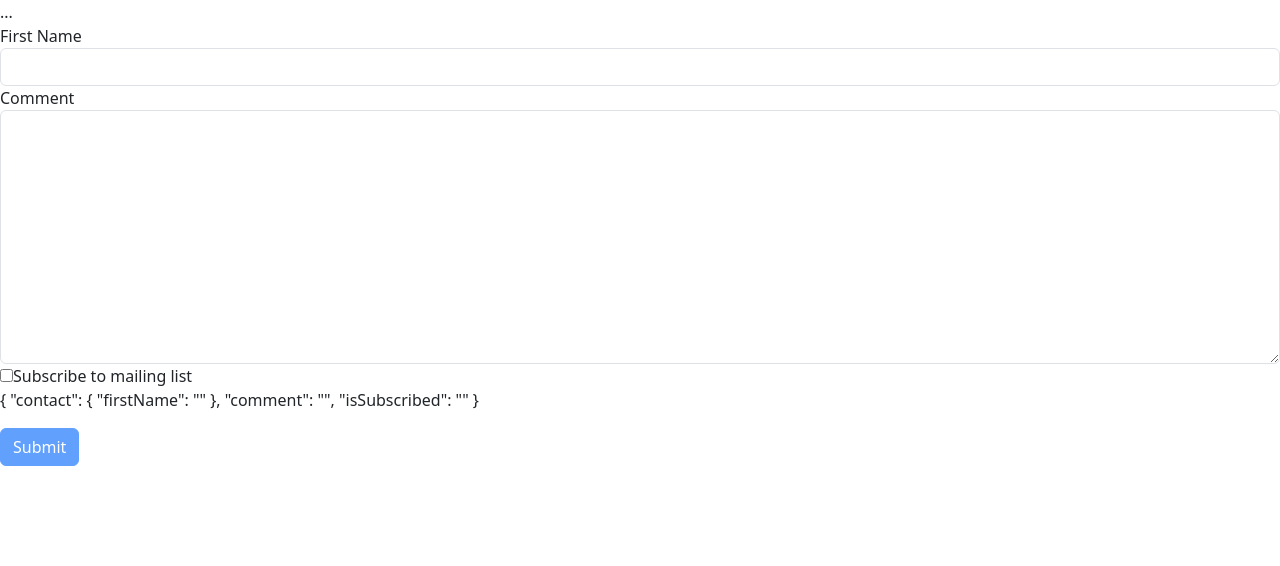
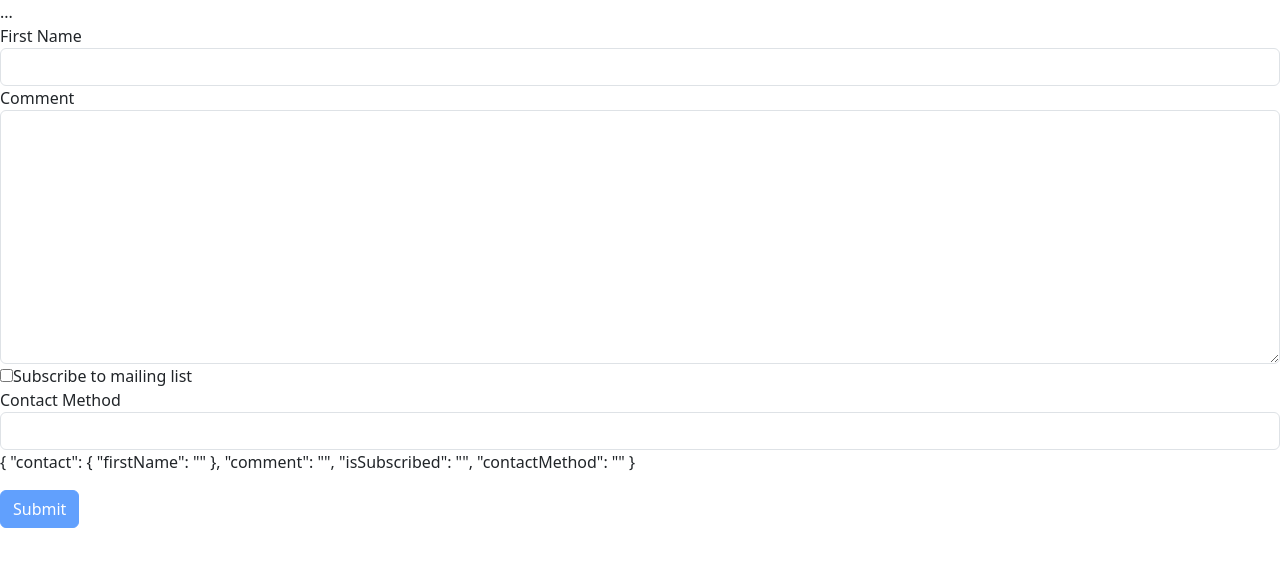
Before and after one commit to TaOleks/angWithMosh, an Angular app: page / in a window 1280 px wide. Shown: the top 566 px of the page. Built offline with nearby package versions, Linux system fonts and the light colour scheme.

Commit message:
Working with Drop-down List

```diff
--- a/src/app/contact-form/contact-form.component.html
+++ b/src/app/contact-form/contact-form.component.html
@@ -48,7 +48,14 @@
       <input type="checkbox" ngModel name="isSubscribed">Subscribe to mailing list
     </label>
   </div>
+   <div class="form-group">
+    <label for="contactMethod">Contact Method</label>
+    <select ngModel name="contactMethod" id="contactMethod" class="form-control">
+      <option value=""></option>
+      <option *ngFor="let method of contactMethods" [value]="method.id">{{method.name}}</option>
 
+    </select>
+  </div>
   <p>
     {{f.value|json}}   <!-- it's very useful for work -->
   </p>
--- a/src/app/contact-form/contact-form.component.ts
+++ b/src/app/contact-form/contact-form.component.ts
@@ -8,6 +8,11 @@
 })
 export class ContactFormComponent {
 
+  contactMethods= [
+    {id:1, name:'Email'},
+    {id:2, name:'Phone'}
+  ]
+
 log(f:any){console.log(f)}
 
 submit(f:any){console.log(f)}
```
